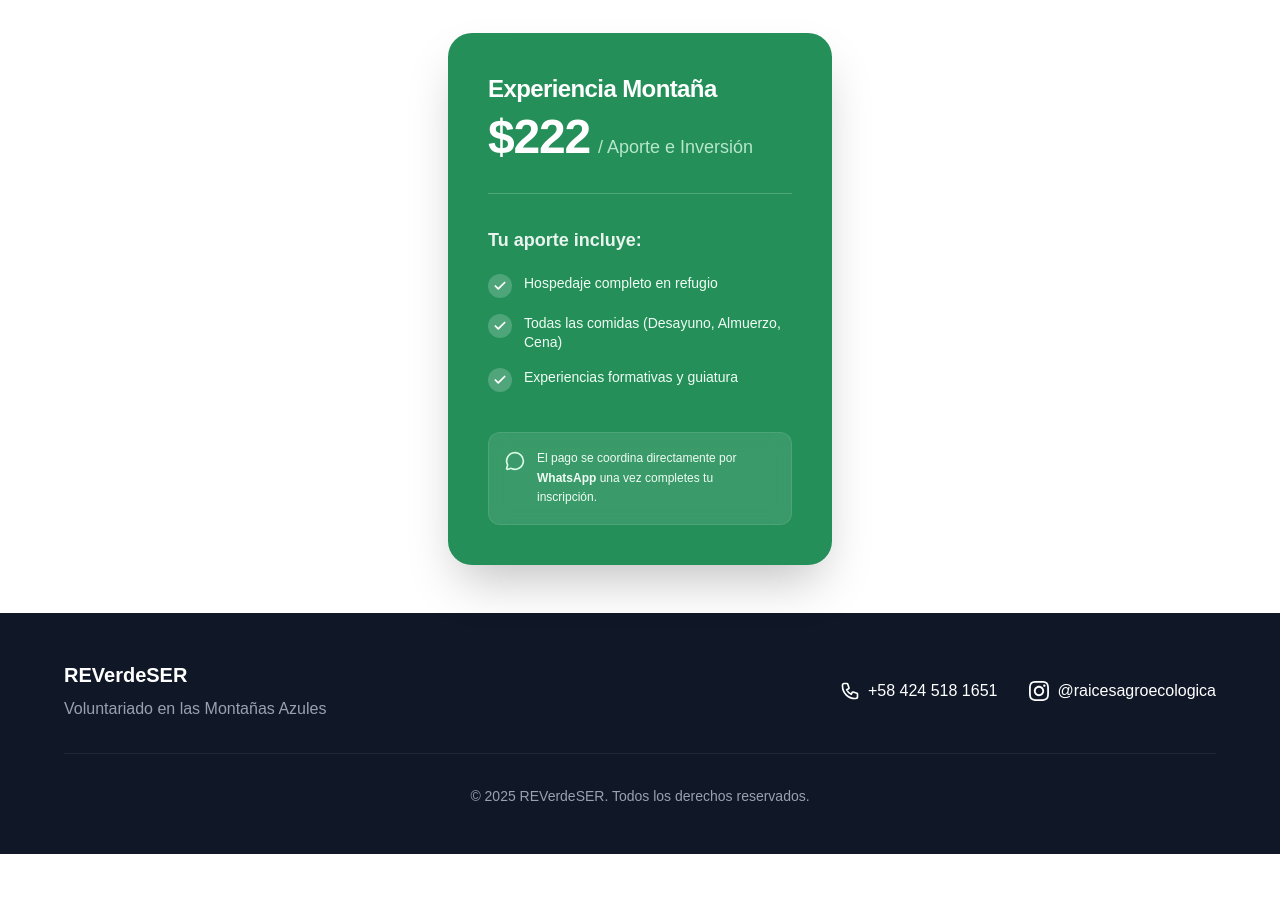
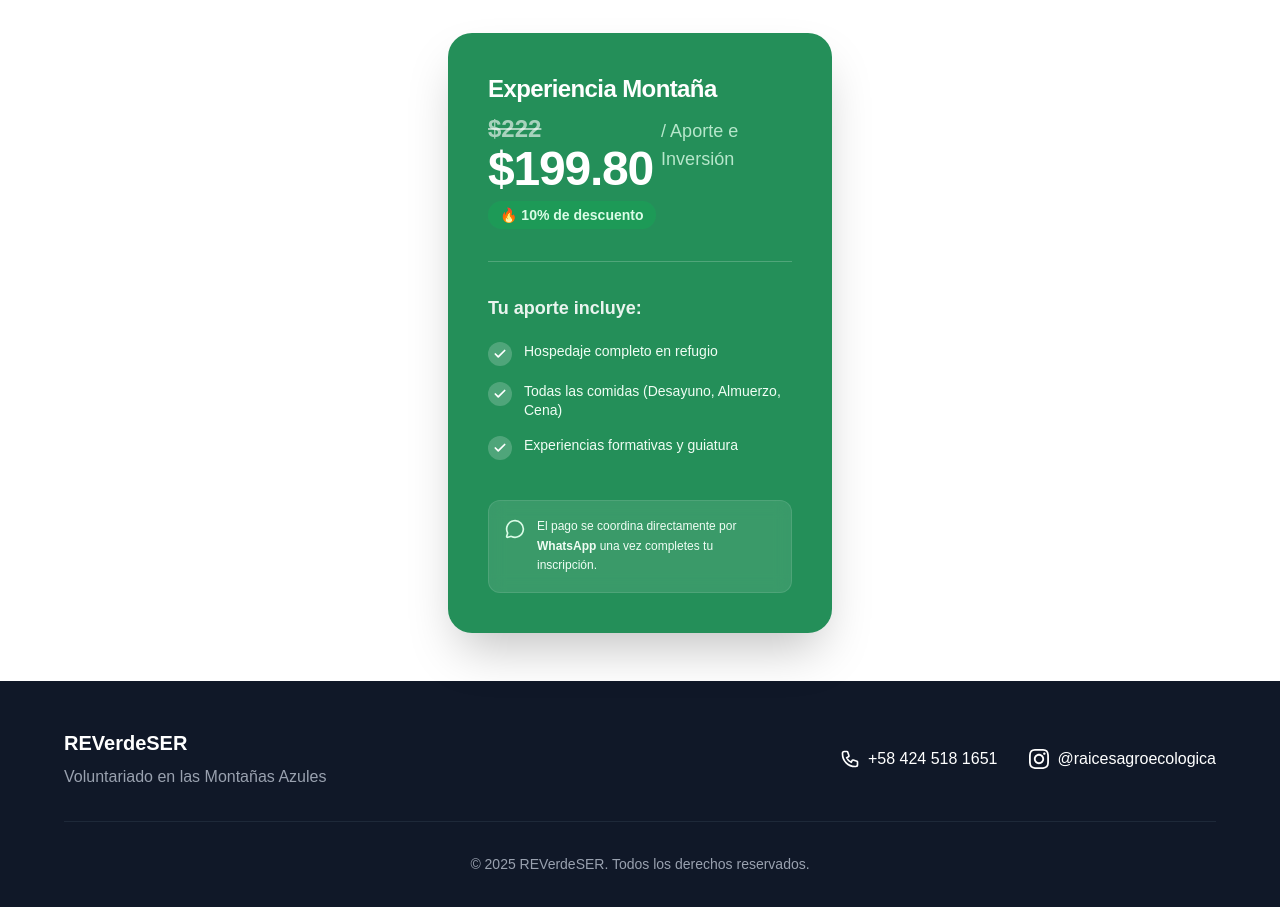
Before and after one commit to David-Ostos/azulita_1_2025, a Next.js app: page / in a window 1280 px wide. Shown: the part 3728-4635 px from the top of the page. Before the commit the page ends 4582 px from the top, so only its background shows below. Built offline with nearby package versions, Linux system fonts and the light colour scheme; no server answers.

Commit message:
pormocion de 10% de descuento

```diff
--- a/app/components/PricingCard.tsx
+++ b/app/components/PricingCard.tsx
@@ -11,9 +11,21 @@ export default function PricingCard() {
           Experiencia Montaña
         </h3>
         <div className="flex items-baseline gap-2">
-          <span className="text-5xl font-extrabold tracking-tight">$222</span>
+          <div className="flex flex-col">
+            <span className="text-2xl font-semibold text-white/60 line-through">
+              $222
+            </span>
+            <span className="text-5xl font-extrabold tracking-tight">
+              $199.80
+            </span>
+          </div>
           <span className="text-lg text-green-100/80 font-medium">
             / Aporte e Inversión
+          </span>
+        </div>
+        <div className="mt-2">
+          <span className="inline-block bg-green-500/20 text-green-100 px-3 py-1 rounded-full text-sm font-semibold">
+            🔥 10% de descuento
           </span>
         </div>
       </div>
--- /dev/null
+++ b/pnpm-workspace.yaml
@@ -0,0 +1,7 @@
+minimumReleaseAge: 1440
+
+minimumReleaseAgeExclide: null
+
+onlyBuiltDependencies:
+  - sharp
+  - unrs-resolver
```
Also changed, not shown: 2 other files (tests, documents, lock files or other folders).
